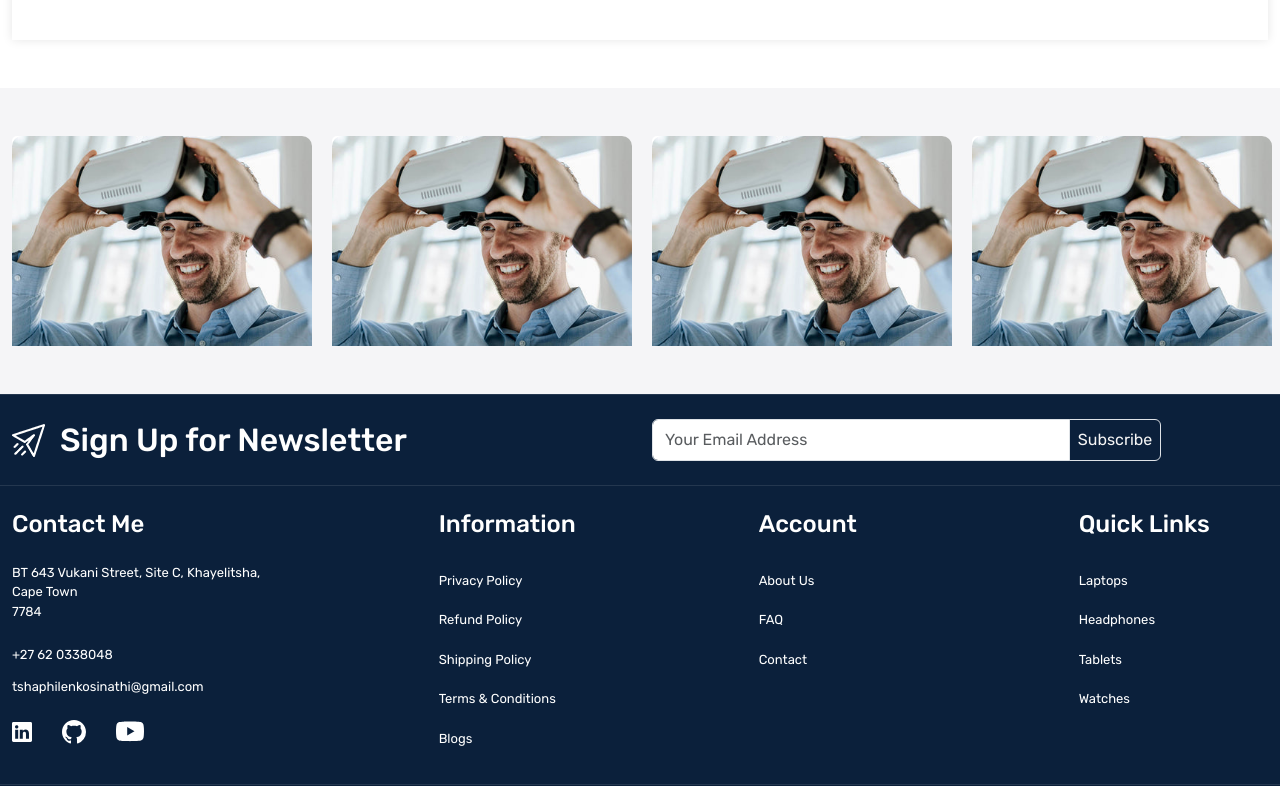
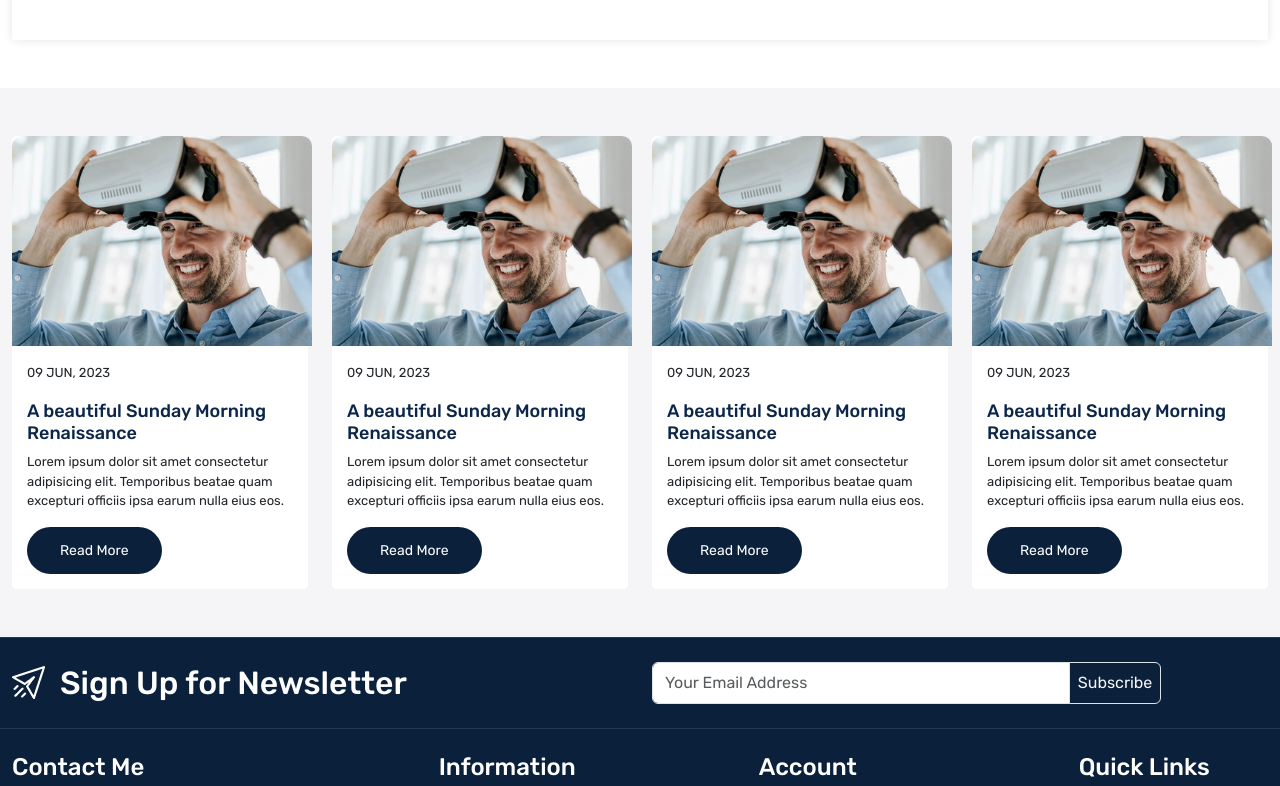
Before and after one commit to Inathi-M/Nathi-Tech, a React (Create React App) app: page / in a window 1280 px wide. Shown: the part 1395-2181 px from the top of the page. Built offline with nearby package versions, Linux system fonts and the light colour scheme.

Commit message:
Added styling to the blogs

```diff
--- a/src/App.css
+++ b/src/App.css
@@ -12,6 +12,7 @@
   --color-bf4500: #bf4500;
   --color-f5f5f7: #f5f5f7;
   --color-ededed: #ededed;
+  --color-777777: #777777;
 }
 .form-control:focus {
   box-shadow: none;
@@ -219,4 +220,18 @@ footer .input-group-text {
 .blog-content {
   padding: 15px;
 }
+.blog-content p.date {
+  font-size: 13px;
+  line-height: 24px;
+  text-transform: uppercase;
+  letter-spacing: 0;
+  font-weight: 400;
+  color: var(--color-base-text);
+  padding: 0;
+}
+
+.blog-content h5 {
+  font-size: 18px;
+  color: var(--color-012a5f);
+}
 /*Blog Part ends here*/
--- a/src/components/BlogCards.js
+++ b/src/components/BlogCards.js
@@ -1,5 +1,5 @@
 import React from "react";
-
+import { Link } from "react-router-dom";
 const BlogCards = () => {
   return (
     <div className="col-3">
@@ -7,6 +7,18 @@ const BlogCards = () => {
         <div className="card-image">
           <img src="images/blog-1.jpg" className="img-flex" alt="blog" />
         </div>
+        <div className="blog-content">
+          <p className="date">09 Jun, 2023</p>
+          <h5 className="title">A beautiful Sunday Morning Renaissance</h5>
+          <p className="desc">
+            Lorem ipsum dolor sit amet consectetur adipisicing elit. Temporibus
+            beatae quam excepturi officiis ipsa earum nulla eius eos.
+          </p>
+          <Link to="/" className="button">
+            {" "}
+            Read More
+          </Link>
+        </div>
       </div>
     </div>
   );
```
